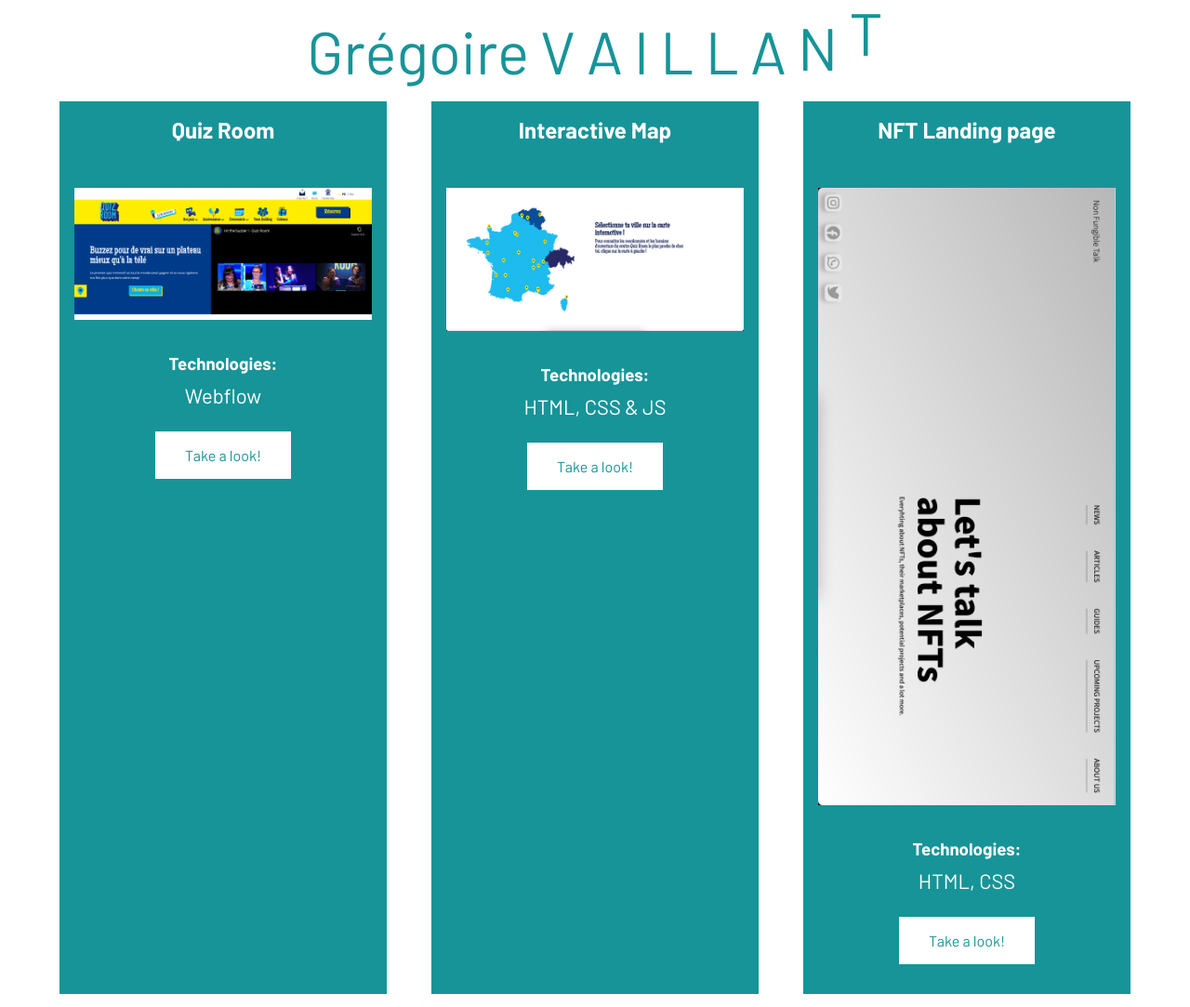
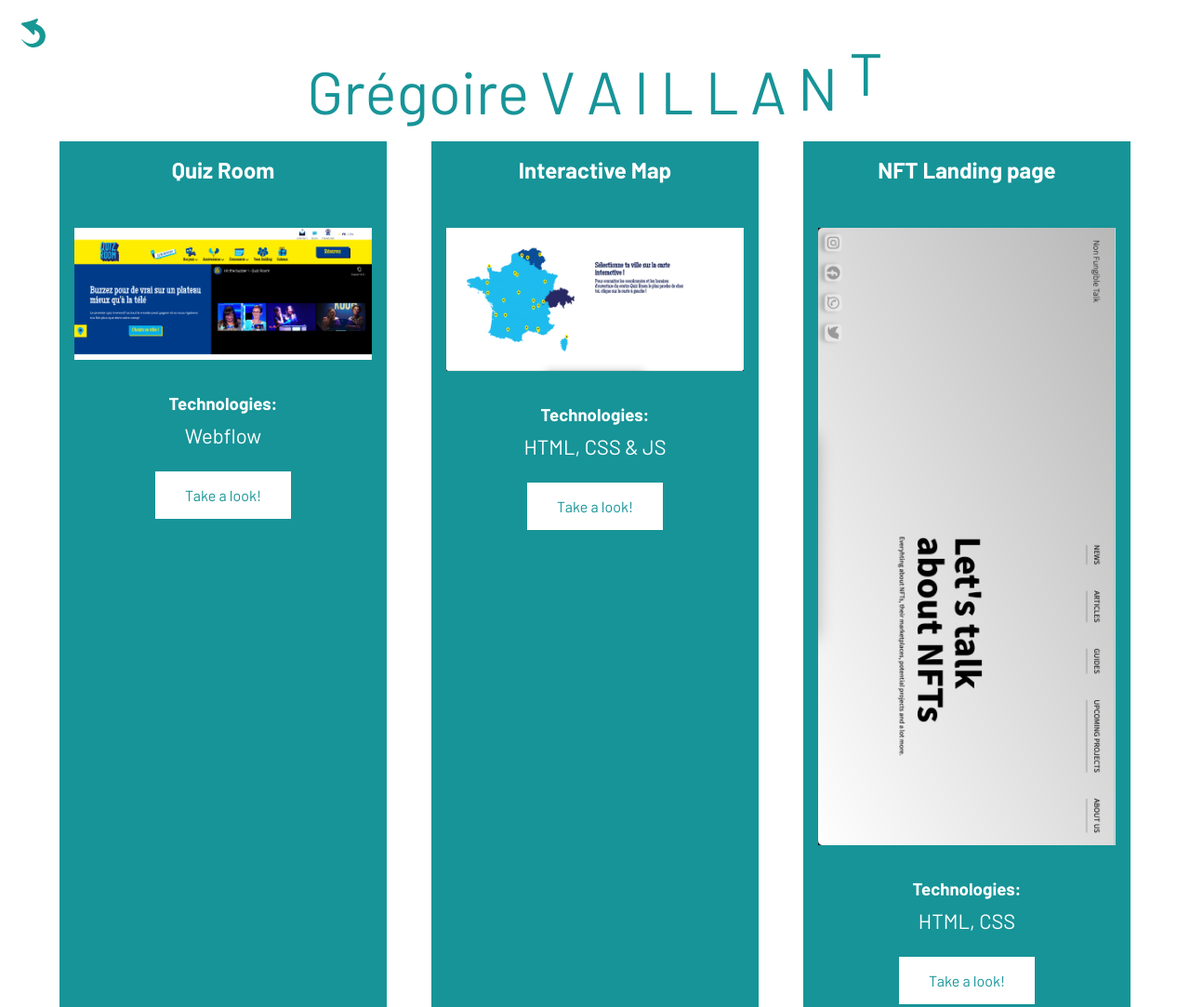
Before and after one commit to gregoirevaillant/gregoirevaillant.github.io, a plain HTML site: page portfolio/portfolio.html in a window 1280 px wide. Shown: the top 1083 px of the page at 93% size. Drawn offline with Linux system fonts and the light colour scheme.

Commit message:
added the return button

```diff
--- a/css/styles.css
+++ b/css/styles.css
@@ -93,9 +93,15 @@ body {
 
 /* Portfolio */
 
+.returnButton a img{
+  margin: 1rem 0 0 1rem;
+}
+
 .portfolioTitle {
   display: flex;
   justify-content: center;
+  align-items: center;
+  padding: 0;
 }
 
     .waviy {
@@ -109,7 +115,6 @@ body {
           animation: waviy 1s infinite;
           animation-delay: calc(.1s * var(--i));
           font-size: 4rem;
-          padding: 1rem 0;
           color: #179498;
 
         }
@@ -118,10 +123,9 @@ body {
           position: relative;
           display: inline-block;
           font-size: 4rem;
-          padding: 1rem 0;
           color: #179498;
           font-weight: 400;
-
+          padding: 0 0 1rem 0;
         }
 
     @keyframes waviy {
--- a/portfolio/portfolio.html
+++ b/portfolio/portfolio.html
@@ -11,6 +11,9 @@
 </head>
 
 <body>
+  <div class="returnButton">
+    <a href="./../index.html"><img src="./../images/return.svg" alt="return icon" width="40px"></a>
+  </div>
   <div class="portfolioTitle">
     <div class="waviy">
       <strong>Grégoire</strong>
```
Also changed, not shown: images/return.svg (added).
